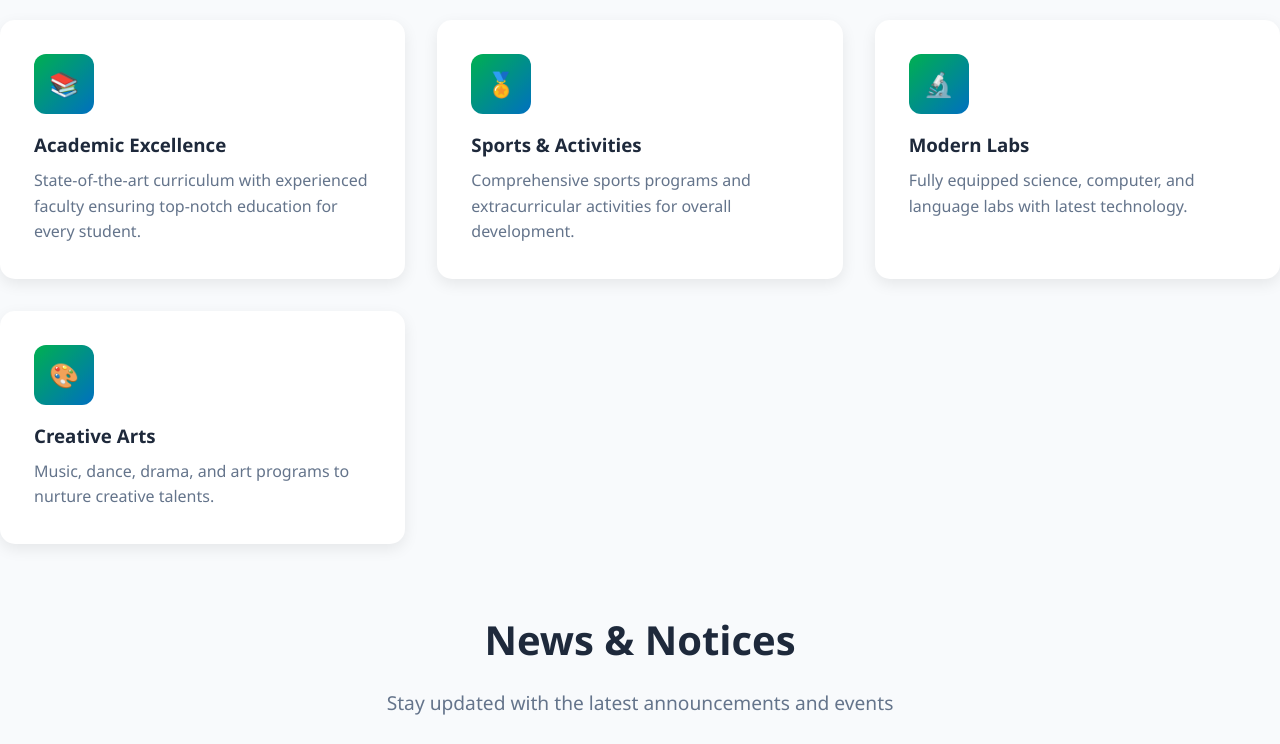
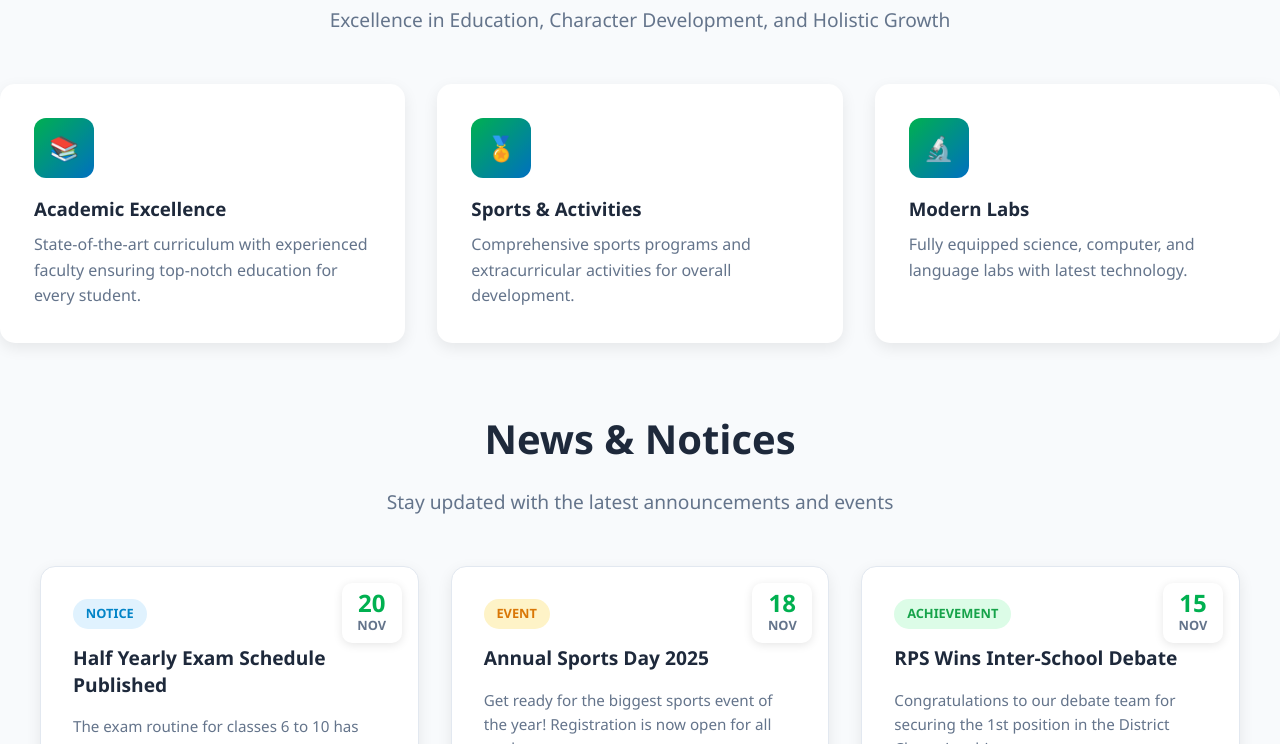
Before and after one commit to the-smri/rpswebsite, a plain HTML site: page index.html in a window 1280 px wide. Shown: the part 753-1497 px from the top of the page. Drawn offline with Linux system fonts and the light colour scheme.

Commit message:
Add space before Why choose RPS?

```diff
--- a/index.html
+++ b/index.html
@@ -1210,7 +1210,7 @@
             </section>
 
             <!-- Features Section -->
-            <section class="container">
+            <section class="container" style="margin-top: 4rem;">
                 <div class="section">
                     <h2 class="section-title">Why Choose RPS?</h2>
                     <p class="section-subtitle">Excellence in Education, Character Development, and Holistic Growth</p>
@@ -1232,13 +1232,7 @@
                             <h3>Modern Labs</h3>
                             <p>Fully equipped science, computer, and language labs with latest technology.</p>
                         </div>
-                        <div class="feature-card">
-                            <div class="feature-icon">🎨</div>
-                            <h3>Creative Arts</h3>
-                            <p>Music, dance, drama, and art programs to nurture creative talents.</p>
-                        </div>
-                    </div>
-                </div>
+                    </div>
             </section>
             <!-- News and Notice Section -->
             <section class="section">
```
